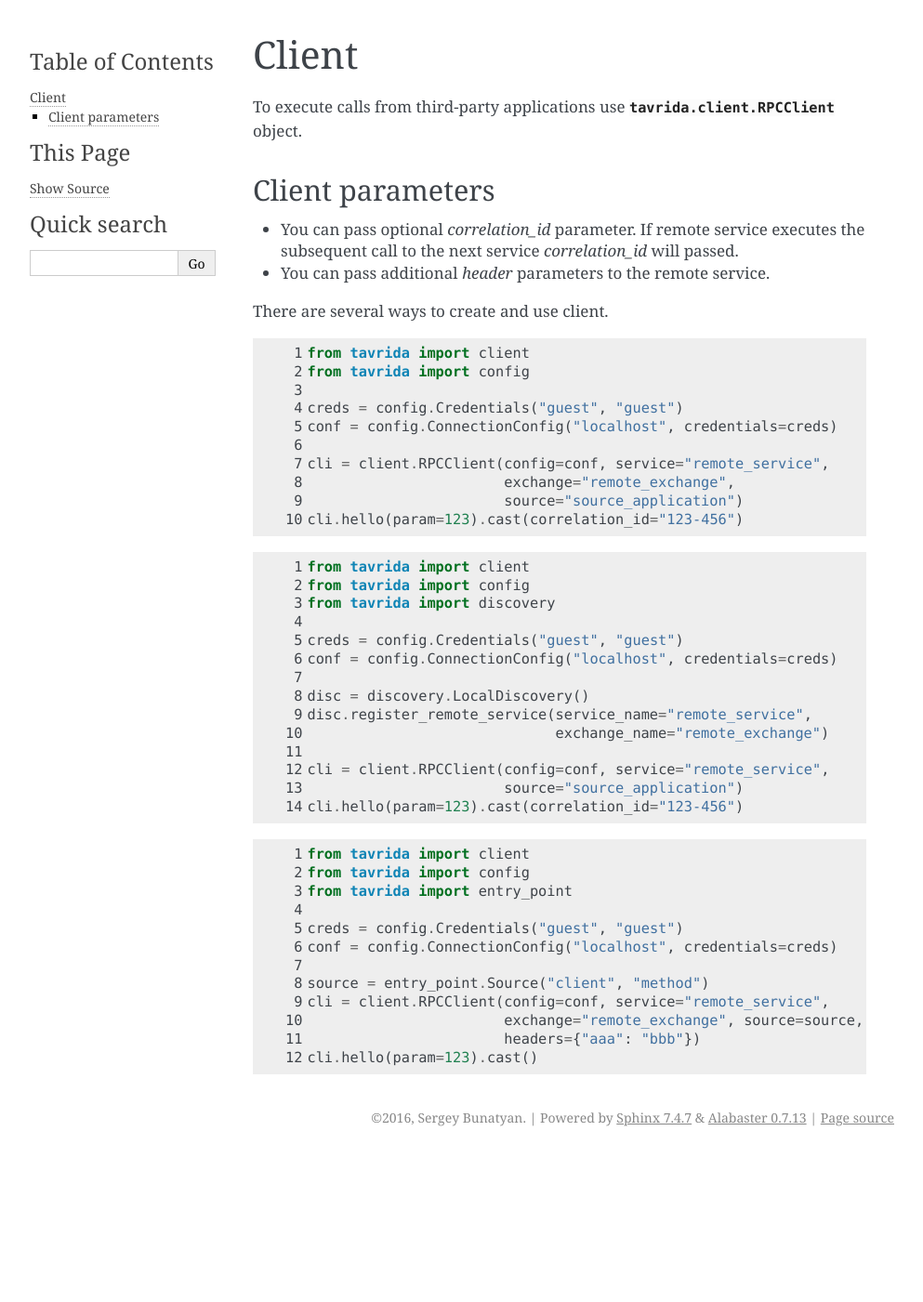
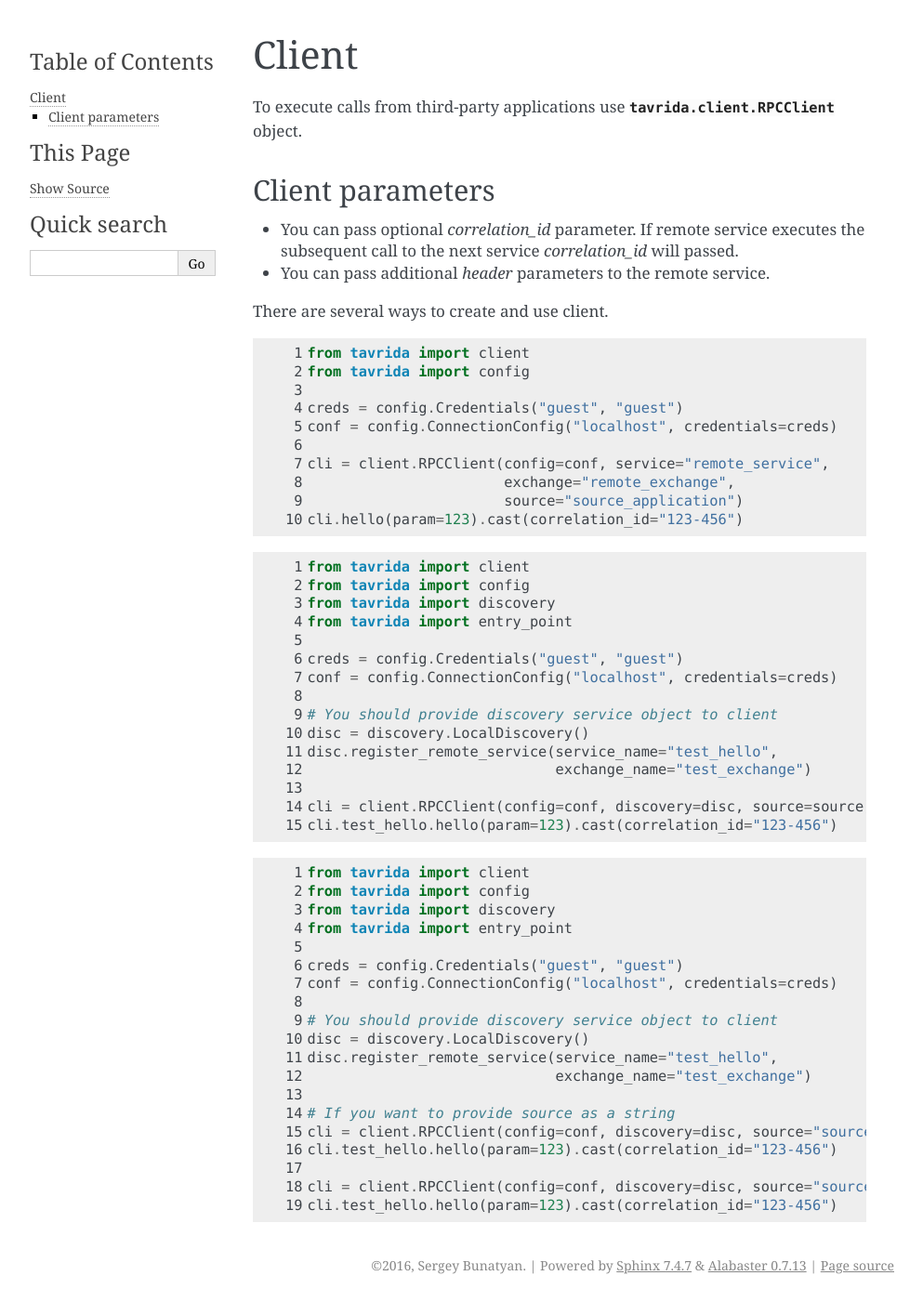
Before and after one commit to sbunatyan/tavrida, a Sphinx documentation site: the page built from docs/source/client.rst, in a window 1280 px wide. Shown: the whole page at 93% size, without its empty margins (148-1141 px from the left). Built offline with Sphinx 7.4.7, drawn with Linux system fonts in a browser that asks for light colours; before the commit the page ends 1242 px from its top, so only the background shows below that.

Commit message:
RPCClient reduced to implement single logic

```diff
--- a/docs/source/client.rst
+++ b/docs/source/client.rst
@@ -32,30 +32,39 @@
     from tavrida import client
     from tavrida import config
     from tavrida import discovery
+    from tavrida import entry_point
 
     creds = config.Credentials("guest", "guest")
     conf = config.ConnectionConfig("localhost", credentials=creds)
 
+    # You should provide discovery service object to client
     disc = discovery.LocalDiscovery()
-    disc.register_remote_service(service_name="remote_service",
-                                 exchange_name="remote_exchange")
+    disc.register_remote_service(service_name="test_hello",
+                                 exchange_name="test_exchange")
 
-    cli = client.RPCClient(config=conf, service="remote_service",
-                           source="source_application")
-    cli.hello(param=123).cast(correlation_id="123-456")
+    cli = client.RPCClient(config=conf, discovery=disc, source=source)
+    cli.test_hello.hello(param=123).cast(correlation_id="123-456")
+
 
 .. code-block:: python
     :linenos:
 
     from tavrida import client
     from tavrida import config
+    from tavrida import discovery
     from tavrida import entry_point
 
     creds = config.Credentials("guest", "guest")
     conf = config.ConnectionConfig("localhost", credentials=creds)
 
-    source = entry_point.Source("client", "method")
-    cli = client.RPCClient(config=conf, service="remote_service",
-                           exchange="remote_exchange", source=source,
-                           headers={"aaa": "bbb"})
-    cli.hello(param=123).cast()
+    # You should provide discovery service object to client
+    disc = discovery.LocalDiscovery()
+    disc.register_remote_service(service_name="test_hello",
+                                 exchange_name="test_exchange")
+
+    # If you want to provide source as a string
+    cli = client.RPCClient(config=conf, discovery=disc, source="source_service")
+    cli.test_hello.hello(param=123).cast(correlation_id="123-456")
+
+    cli = client.RPCClient(config=conf, discovery=disc, source="source.method")
+    cli.test_hello.hello(param=123).cast(correlation_id="123-456")
```
Also changed, not shown: 3 other files.
